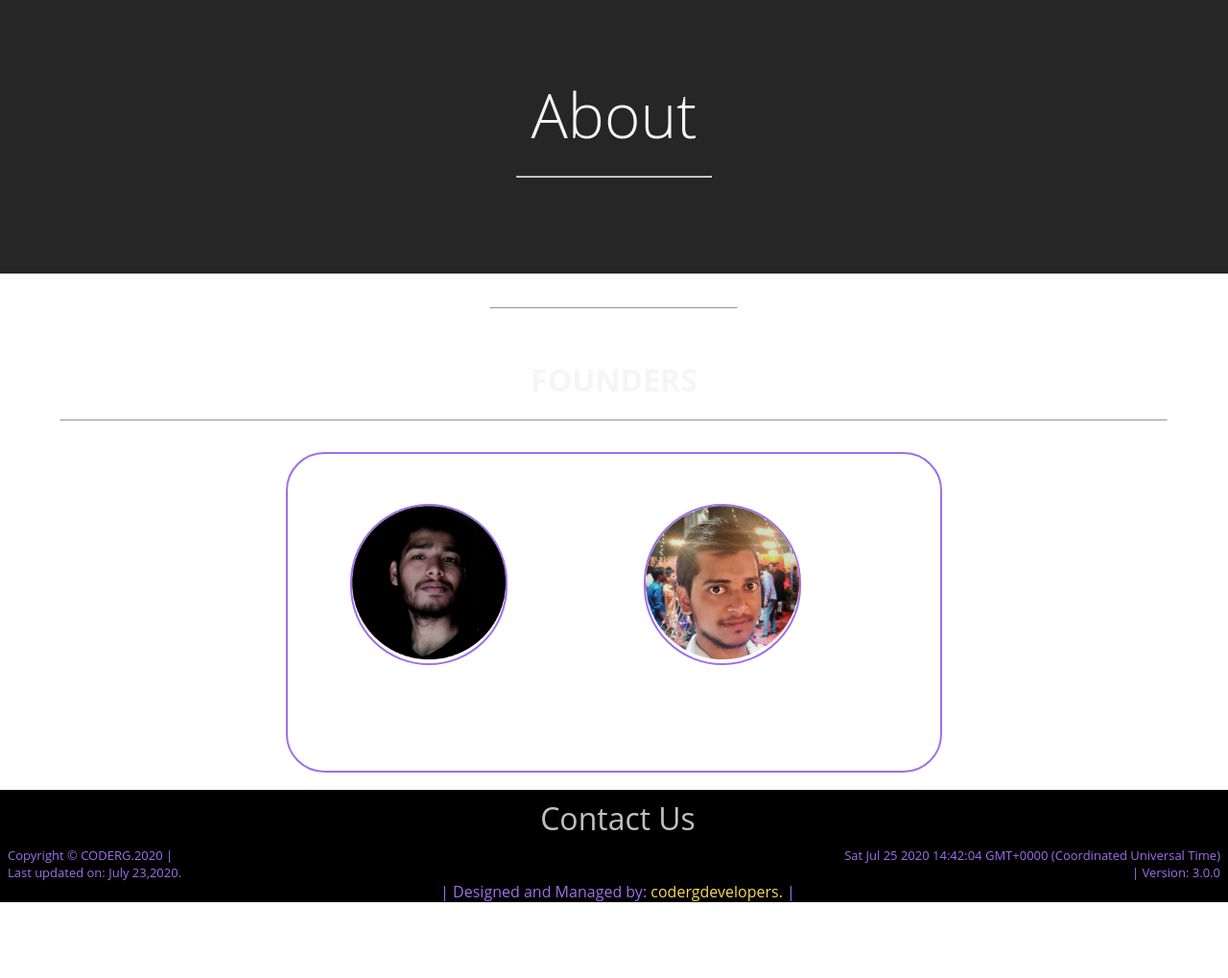
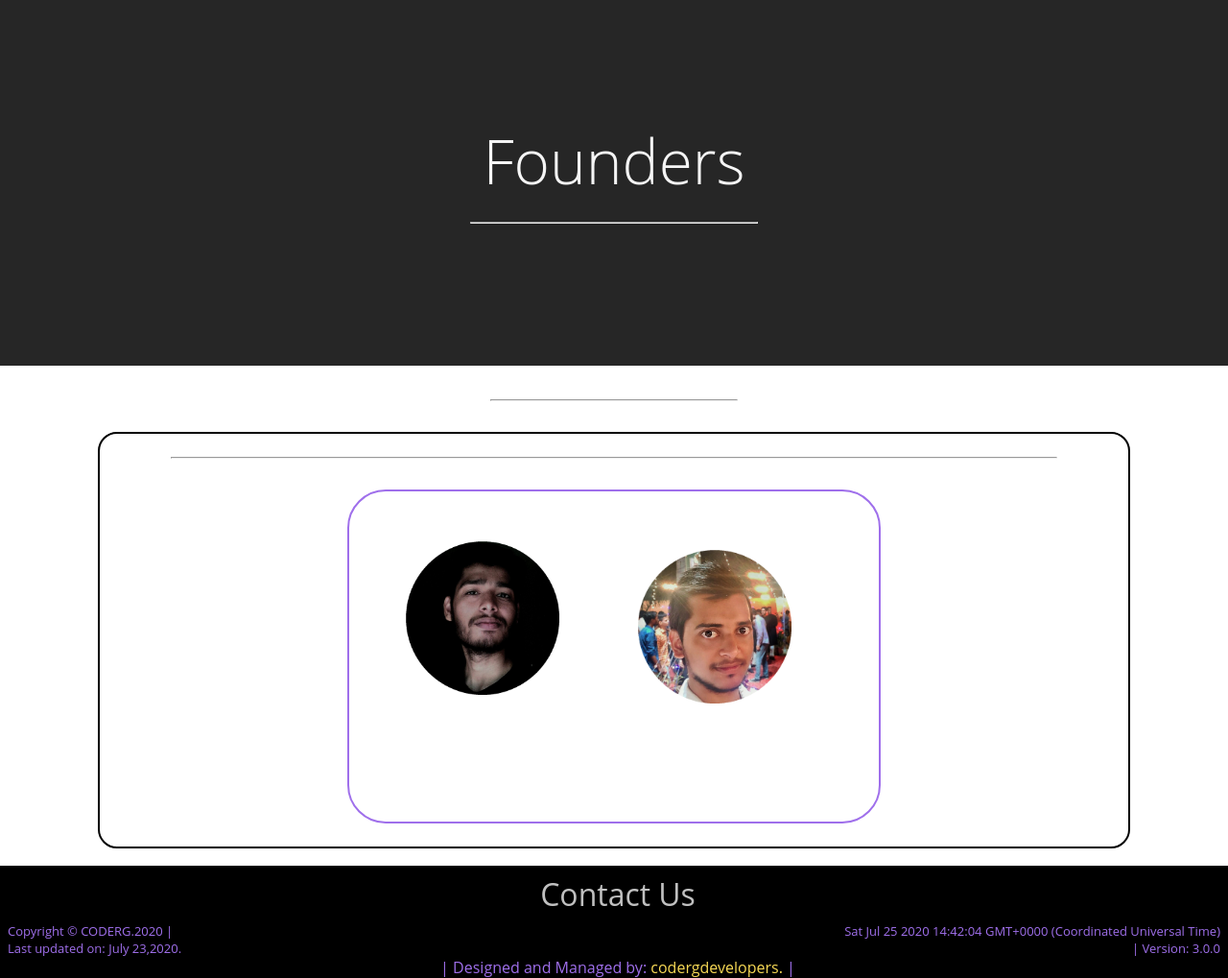
Before and after one commit to codergdevelopers/coderg, a Flask app: page /about/ in a window 1280 px wide. Shown: the part 67-1086 px from the top of the page at 96% size. Before the commit the page ends 1007 px from the top, so only its background shows below. Run offline with Flask 2, Linux system fonts and the light colour scheme.

Commit message:
Working on pages

```diff
--- a/flask_qa/static/css/smallphone19.css
+++ b/flask_qa/static/css/smallphone19.css
@@ -61,6 +61,21 @@
 }
 .pro-details{
     font-size: 0.8rem;
+}
+
+
+
+/* -------------------------------------------------------------------------------- */
+
+
+
+.post{
+    height: 18rem;
+
+}
+
+.post::before{
+    height: 20rem;
 }
 
 /* ABOUT */
--- a/flask_qa/static/css/stylesh23.css
+++ b/flask_qa/static/css/stylesh23.css
@@ -296,8 +296,7 @@
 .post{
     display: flex;
     flex-direction: column;
-    padding: 10x 250px;
-    height: 20rem;
+    height: 26rem;
     justify-content: center;
     align-items: center;
 }
@@ -306,7 +305,7 @@
     content: '';
     background-color: rgb(0, 0, 0);
     position: absolute;
-    height: 22rem;
+    height: 28rem;
     width: 100%;
     z-index: -1;
     opacity: .85;
@@ -405,12 +404,6 @@
     width: 10rem;
 }
 
-.pro-pic{
-
-    width: min-content;
-    border: 2px solid rgb(159, 111, 235);
-    border-radius: 200em;
-}
 
 
 .about-container{
--- a/flask_qa/templates/about.html
+++ b/flask_qa/templates/about.html
@@ -20,7 +20,7 @@
     <div class="post">
 
         <div style="padding-bottom: 5rem;">
-            <h1 class="h-primary-head">About</h1>
+            <h1 class="h-primary-head">Founders</h1>
             <hr style="width: 95%; margin: auto;">
         </div>
 
@@ -32,8 +32,7 @@
 
 
 
-    <div id="about" class="whtsmk small">
-        <h1 class="h-primary centre">FOUNDERS</h1>
+    <div id="about" class=" post-box small">
         <hr style="width: 90%; margin: auto;">
         <div class="about-container ">
             <div class="founders .small">
```
